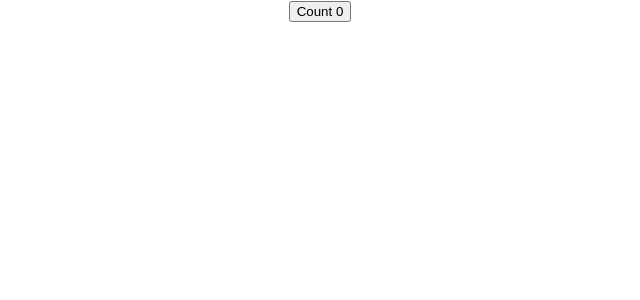
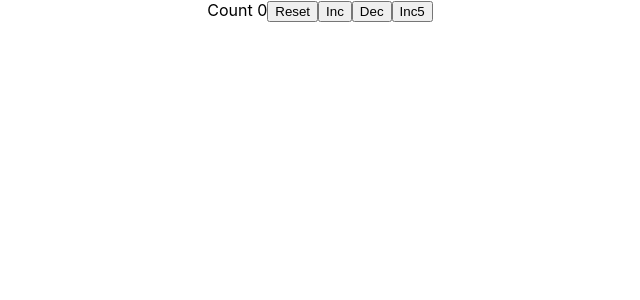
Before and after one commit to ujjwal-dot/react-hook, a React (Create React App) app: page / in a window 1280 px wide. Shown: the top 300 px of the page, without its empty margins (320-960 px from the left). Built offline with nearby package versions, Linux system fonts and the light colour scheme.

Commit message:
use prevstate

```diff
--- a/src/components/HooksCounter.js
+++ b/src/components/HooksCounter.js
@@ -1,10 +1,23 @@
 import React, { useState } from 'react'
 
 function HooksCounter() {
-    const[count,setCount]=useState(0)
+    const initialCount = 0
+    const[count,setCount]=useState(initialCount)
+
+    const increaseByFive=()=>{
+        for(let i=0;i<5;i++){
+            setCount((prevCount)=> prevCount+1)
+        }
+    }
   return (
     <div>
-        <button onClick={()=>{setCount(count+1)}}>Count {count}</button>
+        Count {count}
+        <button onClick={()=>{setCount(initialCount)}}>Reset</button>
+        <button onClick={()=>{setCount((prevCount)=> prevCount+1)}}>Inc</button>
+        <button onClick={()=>{setCount((prevCount)=> prevCount-1)}}>Dec</button>
+        <button onClick={increaseByFive}>Inc5</button>
+
+
     </div>
   )
 }
```
